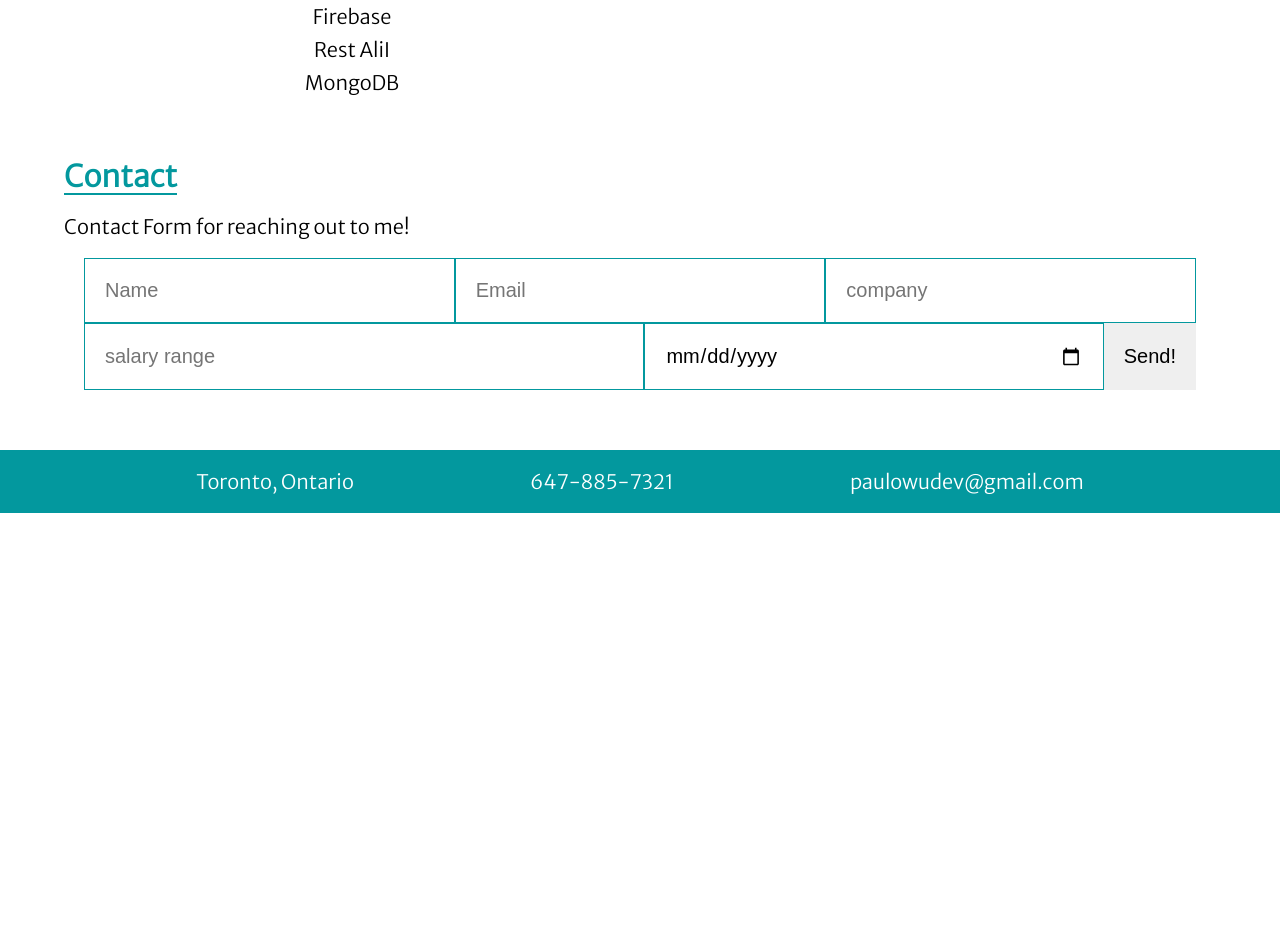
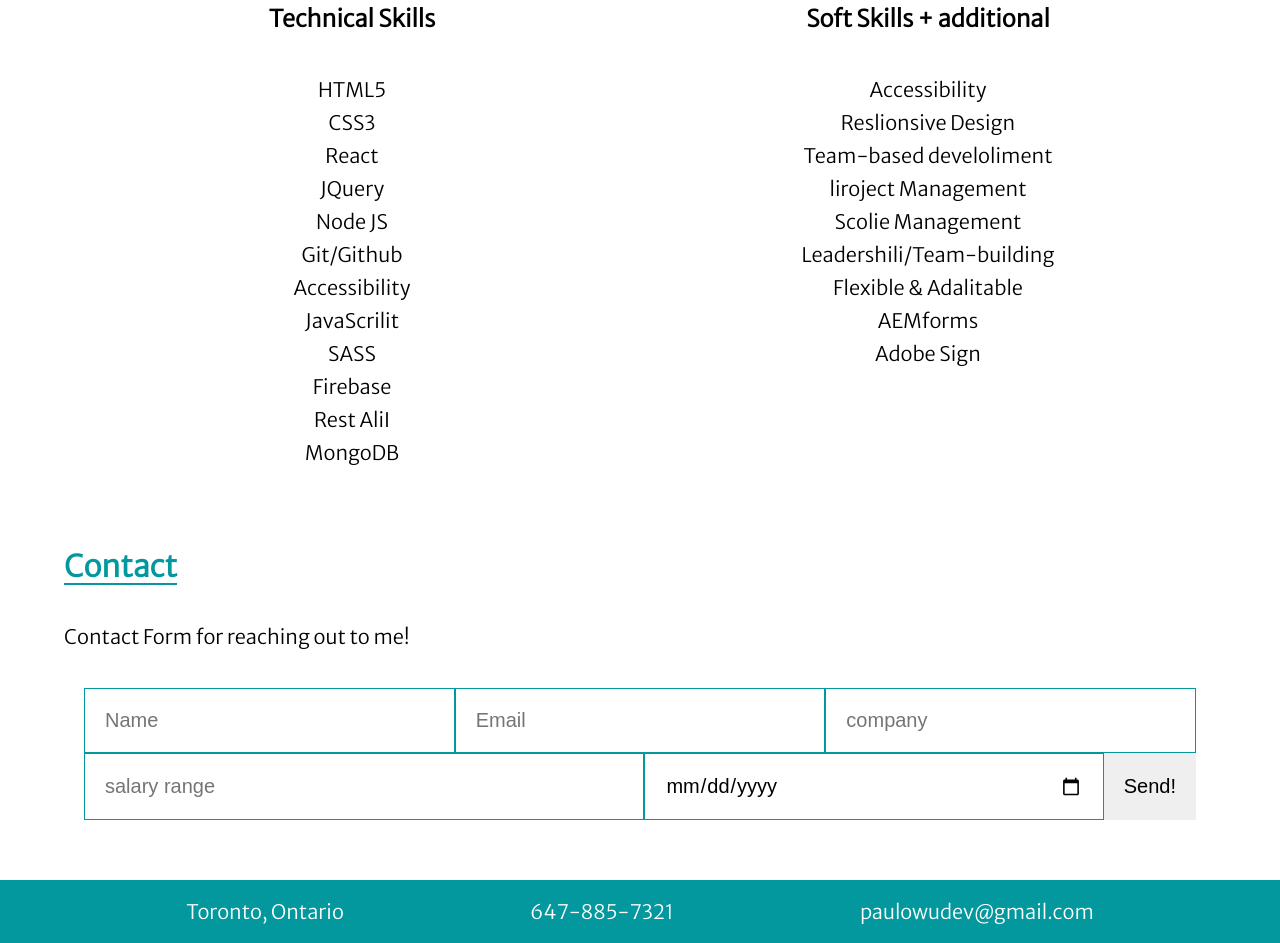
Before and after one commit to WuPaulo/resSPA, a React (Create React App) app: page / in a window 1280 px wide. Shown: the part 1640-2583 px from the top of the page. Before the commit the page ends 2153 px from the top, so only its background shows below. Built offline with nearby package versions, Linux system fonts and the light colour scheme.

Commit message:
submitted data upon submission component

```diff
--- a/src/App.css
+++ b/src/App.css
@@ -10,7 +10,8 @@ html {
 }
 body {
   margin: 0;
-
+  position: relative;
+  min-height: 100vh;
   font-family: "Merriweather Sans";
 }
 article,
@@ -84,7 +85,6 @@ button:hover {
 }
 
 * {
-  margin: 0;
   padding: 0;
 }
 
@@ -97,6 +97,11 @@ button:hover {
 .wrapper {
   width: 90%;
   margin: 0 auto;
+}
+
+body {
+  position: relative;
+  overflow-x: hidden;
 }
 
 li {
@@ -115,6 +120,15 @@ h1 {
 .header {
   padding: 100px;
   text-align: center;
+}
+
+.headerSubmitted {
+  display: flex;
+  flex-direction: column;
+}
+
+.headerSubmitted h2 {
+  color: white;
 }
 
 .socials {
@@ -214,15 +228,15 @@ form input {
 }
 
 /* footer styling  */
+
 .footer {
   display: flex;
   flex-wrap: wrap;
   justify-content: space-evenly;
-  padding: 20px;
-}
-
-.footer input {
-  width: 50%;
+  padding: 20px 0;
+  width: 100%;
+  position: absolute;
+  left: 0;
 }
 
 /* list that gets highlighted when clicked */
@@ -230,3 +244,11 @@ form input {
   background-color: #03989e;
   color: white;
 }
+
+.showProfile {
+  visibility: visible;
+}
+
+.hideProfile {
+  visibility: hidden;
+}
--- a/src/App.js
+++ b/src/App.js
@@ -1,14 +1,101 @@
 import React from "react";
 import "./App.css";
 import Profile from "./components/Profile";
-import Contact from "./components/Contact";
+import Submitted from "./components/Submitted";
 import Footer from "./components/Footer";
+import { useState } from "react";
 
 const App = () => {
+  const [submitted, setSubmitted] = useState("false");
+  const [name, setName] = useState("");
+  const [email, setEmail] = useState("");
+  const [company, setCompany] = useState("");
+  const [salary, setSalary] = useState("");
+  const [date, setDate] = useState("");
+
+  const handleSubmit = (e) => {
+    e.preventDefault();
+    setName(e.target.name.value);
+    setEmail(e.target.email.value);
+    setCompany(e.target.company.value);
+    setSalary(e.target.salary.value);
+    setDate(e.target.date.value);
+    setSubmitted(!submitted);
+  };
+
+  const handleClick = () => {
+    setSubmitted(!submitted);
+  };
   return (
     <>
-      <Profile />
-      <Contact />
+      {submitted ? (
+        <Profile />
+      ) : (
+        <Submitted
+          name={name}
+          email={email}
+          company={company}
+          salary={salary}
+          date={date}
+          handleClick={handleClick}
+        />
+      )}
+      <div className="contact wrapper">
+        {submitted ? (
+          <div>
+            <h2>Contact</h2>
+            <p>Contact Form for reaching out to me!</p>
+            <form onSubmit={handleSubmit}>
+              <label htmlFor="name" className="sr-only">
+                Name
+              </label>
+              <input
+                type="text"
+                id="name"
+                name="name"
+                placeholder="Name"
+                required
+              />
+              <label htmlFor="email" className="sr-only">
+                Email
+              </label>
+              <input
+                type="email"
+                id="email"
+                name="email"
+                placeholder="Email"
+                required
+              />
+              <label htmlFor="company" className="sr-only">
+                company
+              </label>
+              <input
+                type="text"
+                id="company"
+                name="company"
+                placeholder="company"
+                required
+              />
+              <label htmlFor="salary" className="sr-only">
+                salary range
+              </label>
+              <input
+                type="text"
+                id="salary"
+                name="salary"
+                placeholder="salary range"
+                required
+              />
+              <label htmlFor="date" className="sr-only">
+                starting date
+              </label>
+              <input type="date" id="date" name="date" required />
+              <button type="submit">Send!</button>
+            </form>
+          </div>
+        ) : null}
+      </div>
+
       <Footer />
     </>
   );
--- a/src/components/Contact.js
+++ /dev/null
@@ -1,68 +0,0 @@
-import React from "react";
-import { useState } from "react";
-
-const Contact = () => {
-  const [name, setName] = useState("");
-  const [email, setEmail] = useState("");
-  const [company, setCompany] = useState("");
-  const [salary, setSalary] = useState("");
-  const [date, setDate] = useState("");
-
-  const handleSubmit = (e) => {
-    e.preventDefault();
-    setName(e.target.name.value);
-    setEmail(e.target.email.value);
-    setCompany(e.target.company.value);
-    setSalary(e.target.salary.value);
-    setDate(e.target.date.value);
-  };
-  return (
-    <div className="contact wrapper">
-      <h2>Contact</h2>
-      <p>Contact Form for reaching out to me!</p>
-      <form onSubmit={handleSubmit}>
-        <label htmlFor="name" className="sr-only">
-          Name
-        </label>
-        <input type="text" id="name" name="name" placeholder="Name" required />
-        <label htmlFor="email" className="sr-only">
-          Email
-        </label>
-        <input
-          type="email"
-          id="email"
-          name="email"
-          placeholder="Email"
-          required
-        />
-        <label htmlFor="company" className="sr-only">
-          company
-        </label>
-        <input
-          type="text"
-          id="company"
-          name="company"
-          placeholder="company"
-          required
-        />
-        <label htmlFor="salary" className="sr-only">
-          salary range
-        </label>
-        <input
-          type="text"
-          id="salary"
-          name="salary"
-          placeholder="salary range"
-          required
-        />
-        <label htmlFor="date" className="sr-only">
-          starting date
-        </label>
-        <input type="date" id="date" name="date" required />
-        <button type="submit">Send!</button>
-      </form>
-    </div>
-  );
-};
-
-export default Contact;
--- /dev/null
+++ b/src/components/Submitted.js
@@ -0,0 +1,19 @@
+import React from "react";
+
+const Submitted = ({ name, email, company, salary, date, handleClick }) => {
+  return (
+    <div className="header">
+      <div className="headerSubmitted">
+        <h1>Thank you for your submission!</h1>
+        <h2>Name:{name}</h2>
+        <h2>Email:{email}</h2>
+        <h2>Company:{company}</h2>
+        <h2>Salary Range:{salary}</h2>
+        <h2>Date :{date}</h2>
+        <button onClick={handleClick}>Go back</button>
+      </div>
+    </div>
+  );
+};
+
+export default Submitted;
```
Also changed, not shown: public/logo192.png (deleted), public/logo512.png (deleted).
